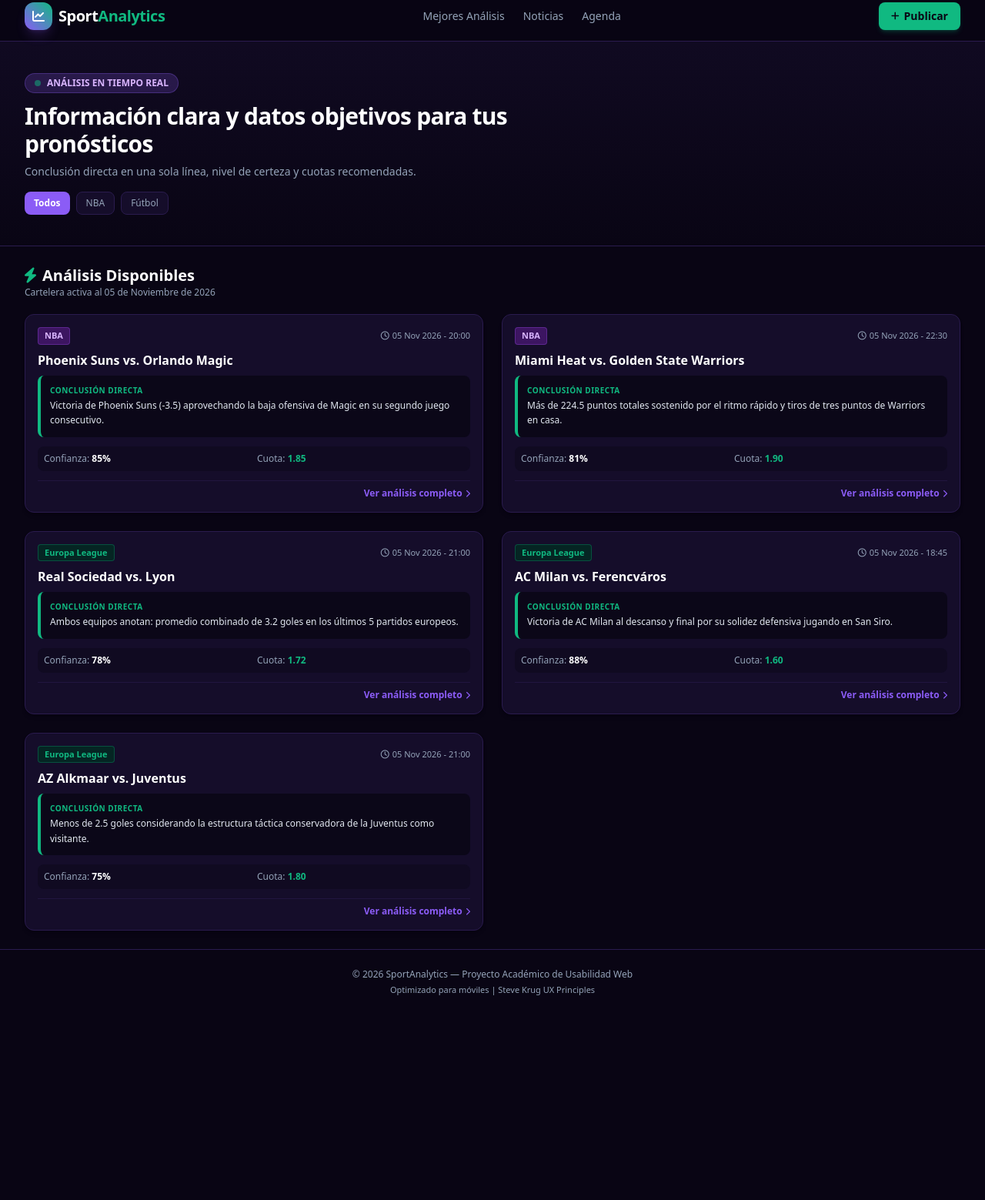
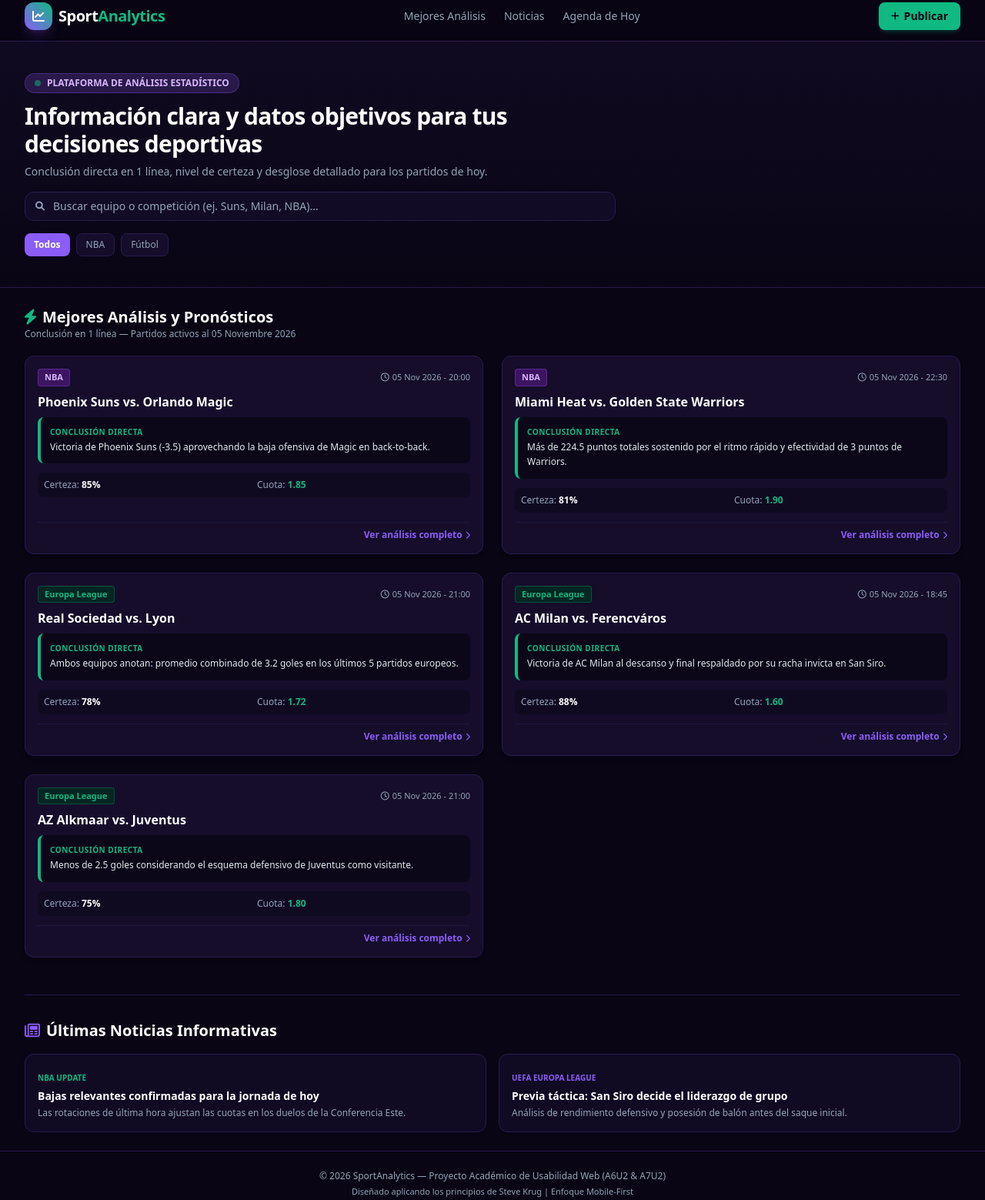
Before and after one commit to j0n4th5/sportanalytics, a plain HTML site: page index.html in a window 1280 px wide. Shown: the part 44-1603 px from the top of the page at 77% size. Before the commit the page ends 1362 px from the top, so only its background shows below. Drawn offline with nearby package versions, Linux system fonts and the light colour scheme.

```diff
--- a/index.html
+++ b/index.html
@@ -3,7 +3,7 @@
 <head>
     <meta charset="UTF-8">
     <meta name="viewport" content="width=device-width, initial-scale=1.0">
-    <title>SportAnalytics | Pronósticos y Análisis Deportivos</title>
+    <title>SportAnalytics | Pronósticos y Análisis Deportivos Pro</title>
     <script src="https://cdn.tailwindcss.com"></script>
     <link href="https://cdnjs.cloudflare.com/ajax/libs/font-awesome/6.0.0/css/all.min.css" rel="stylesheet">
     <script>
@@ -12,12 +12,12 @@
                 extend: {
                     colors: {
                         brand: {
-                            bg: '#090514',          /* Negro profundo con tinte morado */
-                            card: '#150D2A',        /* Morado muy oscuro para tarjetas */
+                            bg: '#090514',          /* Negro profundo */
+                            card: '#150D2A',        /* Morado muy oscuro */
                             border: '#2A1B4E',      /* Borde morado sutil */
                             purple: '#8B5CF6',      /* Morado vibrante */
                             purpleHover: '#7C3AED',
-                            green: '#10B981',       /* Verde esmeralda de acento */
+                            green: '#10B981',       /* Verde esmeralda */
                             greenHover: '#059669',
                             text: '#F8FAFC',
                             muted: '#94A3B8'
@@ -30,10 +30,10 @@
 </head>
 <body class="bg-brand-bg text-brand-text font-sans antialiased selection:bg-brand-green selection:text-brand-bg flex flex-col min-h-screen">
 
-    <!-- Aviso de Juego Responsable -->
-    <div class="bg-purple-950/60 border-b border-brand-border text-purple-200 text-xs py-2 px-4 text-center font-medium">
+    <!-- Aviso de Juego Responsable (Principio UX: Claridad al Inicio) -->
+    <div class="bg-purple-950/70 border-b border-brand-border text-purple-200 text-xs py-2 px-4 text-center font-medium">
         <i class="fa-solid fa-triangle-exclamation mr-1.5 text-brand-green"></i>
-        <span>Juego Responsable: Contenido únicamente informativo. Sin garantías. (+18)</span>
+        <span>Juego Responsable: Contenido únicamente informativo. Las apuestas implican riesgo (+18).</span>
     </div>
 
     <!-- Navegación Persistente Mobile-First -->
@@ -48,15 +48,15 @@
                     <span class="font-bold text-lg sm:text-xl tracking-tight text-white">Sport<span class="text-brand-green">Analytics</span></span>
                 </a>
 
-                <!-- Menú Escritorio -->
+                <!-- Navegación Escritorio -->
                 <nav class="hidden md:flex items-center gap-6">
                     <a href="#analisis" class="text-sm font-medium text-brand-muted hover:text-white transition-colors">Mejores Análisis</a>
                     <a href="#noticias" class="text-sm font-medium text-brand-muted hover:text-white transition-colors">Noticias</a>
-                    <a href="#agenda" class="text-sm font-medium text-brand-muted hover:text-white transition-colors">Agenda</a>
+                    <a href="#agenda" class="text-sm font-medium text-brand-muted hover:text-white transition-colors">Agenda de Hoy</a>
                 </nav>
 
-                <!-- Botón de Acción -->
-                <div class="flex items-center gap-2 sm:gap-3">
+                <!-- Botón de Publicación -->
+                <div class="flex items-center gap-2">
                     <button class="bg-brand-green hover:bg-brand-greenHover text-brand-bg font-bold px-3.5 py-1.5 sm:px-4 sm:py-2 rounded-lg text-xs sm:text-sm transition-all shadow-md shadow-brand-green/20 flex items-center gap-1.5">
                         <i class="fa-solid fa-plus text-xs"></i>
                         <span>Publicar</span>
@@ -66,51 +66,60 @@
         </div>
     </header>
 
-    <!-- Hero Section Móvil Optimizado -->
+    <!-- Hero Section Móvil Optimizado con Buscador -->
     <section class="py-6 sm:py-10 bg-gradient-to-b from-brand-card/60 to-brand-bg border-b border-brand-border">
         <div class="max-w-7xl mx-auto px-4 sm:px-6 lg:px-8">
             <div class="max-w-3xl">
                 <div class="inline-flex items-center gap-2 px-3 py-1 rounded-full bg-brand-purple/20 border border-brand-purple/30 text-purple-300 text-xs font-semibold mb-3">
                     <span class="w-2 h-2 rounded-full bg-brand-green animate-pulse"></span>
-                    ANÁLISIS EN TIEMPO REAL
+                    PLATAFORMA DE ANÁLISIS ESTADÍSTICO
                 </div>
                 <h1 class="text-xl sm:text-3xl font-extrabold text-white tracking-tight leading-tight mb-2">
-                    Información clara y datos objetivos para tus pronósticos
+                    Información clara y datos objetivos para tus decisiones deportivas
                 </h1>
                 <p class="text-xs sm:text-sm text-brand-muted mb-4">
-                    Conclusión directa en una sola línea, nivel de certeza y cuotas recomendadas.
+                    Conclusión directa en 1 línea, nivel de certeza y desglose detallado para los partidos de hoy.
                 </p>
-                <!-- Filtros rápidos para móvil -->
+
+                <!-- Buscador Interactivo -->
+                <div class="relative mb-4">
+                    <div class="absolute inset-y-0 left-0 pl-3.5 flex items-center pointer-events-none text-brand-muted">
+                        <i class="fa-solid fa-magnifying-glass text-xs"></i>
+                    </div>
+                    <input type="text" id="input-buscar" onkeyup="buscarPartidos()" placeholder="Buscar equipo o competición (ej. Suns, Milan, NBA)..." class="w-full pl-9 pr-4 py-2 bg-brand-card/80 border border-brand-border rounded-xl text-xs sm:text-sm text-white placeholder-brand-muted focus:outline-none focus:border-brand-purple transition-all">
+                </div>
+
+                <!-- Filtros Rápidos -->
                 <div class="flex flex-wrap gap-2 text-xs">
                     <button onclick="filtrarDeporte('todos')" class="px-3 py-1.5 rounded-lg bg-brand-purple text-white font-semibold shadow-sm">Todos</button>
-                    <button onclick="filtrarDeporte('NBA')" class="px-3 py-1.5 rounded-lg bg-brand-card text-brand-muted border border-brand-border font-medium">NBA</button>
-                    <button onclick="filtrarDeporte('Futbol')" class="px-3 py-1.5 rounded-lg bg-brand-card text-brand-muted border border-brand-border font-medium">Fútbol</button>
+                    <button onclick="filtrarDeporte('NBA')" class="px-3 py-1.5 rounded-lg bg-brand-card text-brand-muted hover:text-white border border-brand-border font-medium">NBA</button>
+                    <button onclick="filtrarDeporte('Futbol')" class="px-3 py-1.5 rounded-lg bg-brand-card text-brand-muted hover:text-white border border-brand-border font-medium">Fútbol</button>
                 </div>
             </div>
         </div>
     </section>
 
-    <!-- Main Content -->
+    <!-- Main Content: Análisis y Pronósticos -->
     <main id="analisis" class="py-6 max-w-7xl mx-auto px-4 sm:px-6 lg:px-8 flex-1 w-full">
         <div class="flex flex-col sm:flex-row sm:items-center justify-between gap-1 mb-5">
             <div>
                 <h2 class="text-lg sm:text-xl font-bold text-white flex items-center gap-2">
                     <i class="fa-solid fa-bolt text-brand-green"></i>
-                    Análisis Disponibles
+                    Mejores Análisis y Pronósticos
                 </h2>
-                <p class="text-xs text-brand-muted">Cartelera activa al 05 de Noviembre de 2026</p>
+                <p class="text-xs text-brand-muted">Conclusión en 1 línea — Partidos activos al 05 Noviembre 2026</p>
             </div>
         </div>
 
-        <!-- Mensaje cuando no hay partidos activos -->
+        <!-- Mensaje cuando se ocultan todos los partidos -->
         <div id="no-partidos-msg" class="hidden text-center py-12 bg-brand-card/40 rounded-xl border border-brand-border p-6">
             <i class="fa-regular fa-calendar-xmark text-4xl text-brand-purple mb-3"></i>
-            <h3 class="text-base font-bold text-white">No hay análisis activos por ahora</h3>
-            <p class="text-xs text-brand-muted mt-1">Los encuentros pasados se ocultaron automáticamente.</p>
+            <h3 class="text-base font-bold text-white">No hay análisis disponibles para este filtro</h3>
+            <p class="text-xs text-brand-muted mt-1">Los partidos pasados se ocultan automáticamente para mantener la cartelera al día.</p>
         </div>
 
-        <!-- Grilla de partidos completa -->
-        <div id="partidos-container" class="grid gap-4 sm:gap-6 md:grid-cols-2">
+        <!-- Grilla de partidos activos -->
+        <div id="partidos-container" class="grid gap-4 sm:gap-6 md:grid-cols-2 lg:grid-cols-2">
 
             <!-- Partido 1: NBA -->
             <article class="partido-card bg-brand-card rounded-xl border border-brand-border p-4 flex flex-col justify-between hover:border-brand-purple transition-all shadow-md" data-fecha="2026-11-05T23:59:59" data-deporte="NBA">
@@ -119,18 +128,23 @@
                         <span class="text-[11px] font-bold px-2 py-0.5 rounded bg-purple-900/60 text-purple-300 border border-purple-500/30">NBA</span>
                         <span class="text-[11px] text-brand-muted"><i class="fa-regular fa-clock mr-1"></i>05 Nov 2026 - 20:00</span>
                     </div>
+
                     <h3 class="text-base font-bold text-white mb-2">Phoenix Suns vs. Orlando Magic</h3>
+
+                    <!-- Conclusión Directa en 1 Línea (Krug UX) -->
                     <div class="bg-brand-bg/80 rounded-lg p-3 border-l-4 border-brand-green mb-3">
                         <div class="text-[10px] text-brand-green font-bold uppercase tracking-wider mb-0.5">Conclusión Directa</div>
                         <p class="text-xs text-slate-200 font-medium leading-relaxed">
-                            Victoria de Phoenix Suns (-3.5) aprovechando la baja ofensiva de Magic en su segundo juego consecutivo.
+                            Victoria de Phoenix Suns (-3.5) aprovechando la baja ofensiva de Magic en back-to-back.
                         </p>
                     </div>
+
                     <div class="grid grid-cols-2 gap-2 text-xs bg-brand-bg/40 p-2 rounded-lg mb-3 text-brand-muted">
-                        <div>Confianza: <span class="text-white font-semibold">85%</span></div>
+                        <div>Certeza: <span class="text-white font-semibold">85%</span></div>
                         <div>Cuota: <span class="text-brand-green font-semibold">1.85</span></div>
                     </div>
                 </div>
+
                 <div class="pt-2 border-t border-brand-border/60 flex justify-end">
                     <button class="text-xs font-semibold text-brand-purple hover:text-purple-300 flex items-center gap-1">
                         Ver análisis completo <i class="fa-solid fa-chevron-right text-[10px]"></i>
@@ -145,18 +159,22 @@
                         <span class="text-[11px] font-bold px-2 py-0.5 rounded bg-purple-900/60 text-purple-300 border border-purple-500/30">NBA</span>
                         <span class="text-[11px] text-brand-muted"><i class="fa-regular fa-clock mr-1"></i>05 Nov 2026 - 22:30</span>
                     </div>
+
                     <h3 class="text-base font-bold text-white mb-2">Miami Heat vs. Golden State Warriors</h3>
+
                     <div class="bg-brand-bg/80 rounded-lg p-3 border-l-4 border-brand-green mb-3">
                         <div class="text-[10px] text-brand-green font-bold uppercase tracking-wider mb-0.5">Conclusión Directa</div>
                         <p class="text-xs text-slate-200 font-medium leading-relaxed">
-                            Más de 224.5 puntos totales sostenido por el ritmo rápido y tiros de tres puntos de Warriors en casa.
+                            Más de 224.5 puntos totales sostenido por el ritmo rápido y efectividad de 3 puntos de Warriors.
                         </p>
                     </div>
+
                     <div class="grid grid-cols-2 gap-2 text-xs bg-brand-bg/40 p-2 rounded-lg mb-3 text-brand-muted">
-                        <div>Confianza: <span class="text-white font-semibold">81%</span></div>
+                        <div>Certeza: <span class="text-white font-semibold">81%</span></div>
                         <div>Cuota: <span class="text-brand-green font-semibold">1.90</span></div>
                     </div>
                 </div>
+
                 <div class="pt-2 border-t border-brand-border/60 flex justify-end">
                     <button class="text-xs font-semibold text-brand-purple hover:text-purple-300 flex items-center gap-1">
                         Ver análisis completo <i class="fa-solid fa-chevron-right text-[10px]"></i>
@@ -171,18 +189,22 @@
                         <span class="text-[11px] font-bold px-2 py-0.5 rounded bg-emerald-950/80 text-brand-green border border-emerald-500/30">Europa League</span>
                         <span class="text-[11px] text-brand-muted"><i class="fa-regular fa-clock mr-1"></i>05 Nov 2026 - 21:00</span>
                     </div>
+
                     <h3 class="text-base font-bold text-white mb-2">Real Sociedad vs. Lyon</h3>
+
                     <div class="bg-brand-bg/80 rounded-lg p-3 border-l-4 border-brand-green mb-3">
                         <div class="text-[10px] text-brand-green font-bold uppercase tracking-wider mb-0.5">Conclusión Directa</div>
                         <p class="text-xs text-slate-200 font-medium leading-relaxed">
                             Ambos equipos anotan: promedio combinado de 3.2 goles en los últimos 5 partidos europeos.
                         </p>
                     </div>
+
                     <div class="grid grid-cols-2 gap-2 text-xs bg-brand-bg/40 p-2 rounded-lg mb-3 text-brand-muted">
-                        <div>Confianza: <span class="text-white font-semibold">78%</span></div>
+                        <div>Certeza: <span class="text-white font-semibold">78%</span></div>
                         <div>Cuota: <span class="text-brand-green font-semibold">1.72</span></div>
                     </div>
                 </div>
+
                 <div class="pt-2 border-t border-brand-border/60 flex justify-end">
                     <button class="text-xs font-semibold text-brand-purple hover:text-purple-300 flex items-center gap-1">
                         Ver análisis completo <i class="fa-solid fa-chevron-right text-[10px]"></i>
@@ -197,18 +219,22 @@
                         <span class="text-[11px] font-bold px-2 py-0.5 rounded bg-emerald-950/80 text-brand-green border border-emerald-500/30">Europa League</span>
                         <span class="text-[11px] text-brand-muted"><i class="fa-regular fa-clock mr-1"></i>05 Nov 2026 - 18:45</span>
                     </div>
+
                     <h3 class="text-base font-bold text-white mb-2">AC Milan vs. Ferencváros</h3>
+
                     <div class="bg-brand-bg/80 rounded-lg p-3 border-l-4 border-brand-green mb-3">
                         <div class="text-[10px] text-brand-green font-bold uppercase tracking-wider mb-0.5">Conclusión Directa</div>
                         <p class="text-xs text-slate-200 font-medium leading-relaxed">
-                            Victoria de AC Milan al descanso y final por su solidez defensiva jugando en San Siro.
+                            Victoria de AC Milan al descanso y final respaldado por su racha invicta en San Siro.
                         </p>
                     </div>
+
                     <div class="grid grid-cols-2 gap-2 text-xs bg-brand-bg/40 p-2 rounded-lg mb-3 text-brand-muted">
-                        <div>Confianza: <span class="text-white font-semibold">88%</span></div>
+                        <div>Certeza: <span class="text-white font-semibold">88%</span></div>
                         <div>Cuota: <span class="text-brand-green font-semibold">1.60</span></div>
                     </div>
                 </div>
+
                 <div class="pt-2 border-t border-brand-border/60 flex justify-end">
                     <button class="text-xs font-semibold text-brand-purple hover:text-purple-300 flex items-center gap-1">
                         Ver análisis completo <i class="fa-solid fa-chevron-right text-[10px]"></i>
@@ -223,18 +249,22 @@
                         <span class="text-[11px] font-bold px-2 py-0.5 rounded bg-emerald-950/80 text-brand-green border border-emerald-500/30">Europa League</span>
                         <span class="text-[11px] text-brand-muted"><i class="fa-regular fa-clock mr-1"></i>05 Nov 2026 - 21:00</span>
                     </div>
+
                     <h3 class="text-base font-bold text-white mb-2">AZ Alkmaar vs. Juventus</h3>
+
                     <div class="bg-brand-bg/80 rounded-lg p-3 border-l-4 border-brand-green mb-3">
                         <div class="text-[10px] text-brand-green font-bold uppercase tracking-wider mb-0.5">Conclusión Directa</div>
                         <p class="text-xs text-slate-200 font-medium leading-relaxed">
-                            Menos de 2.5 goles considerando la estructura táctica conservadora de la Juventus como visitante.
+                            Menos de 2.5 goles considerando el esquema defensivo de Juventus como visitante.
                         </p>
                     </div>
+
                     <div class="grid grid-cols-2 gap-2 text-xs bg-brand-bg/40 p-2 rounded-lg mb-3 text-brand-muted">
-                        <div>Confianza: <span class="text-white font-semibold">75%</span></div>
+                        <div>Certeza: <span class="text-white font-semibold">75%</span></div>
                         <div>Cuota: <span class="text-brand-green font-semibold">1.80</span></div>
                     </div>
                 </div>
+
                 <div class="pt-2 border-t border-brand-border/60 flex justify-end">
                     <button class="text-xs font-semibold text-brand-purple hover:text-purple-300 flex items-center gap-1">
                         Ver análisis completo <i class="fa-solid fa-chevron-right text-[10px]"></i>
@@ -243,17 +273,37 @@
             </article>
 
         </div>
+
+        <!-- Sección de Noticias Deportivas -->
+        <section id="noticias" class="mt-12 pt-8 border-t border-brand-border">
+            <h2 class="text-lg sm:text-xl font-bold text-white mb-4 flex items-center gap-2">
+                <i class="fa-regular fa-newspaper text-brand-purple"></i>
+                Últimas Noticias Informativas
+            </h2>
+            <div class="grid gap-4 sm:grid-cols-2">
+                <div class="bg-brand-card/70 p-4 rounded-xl border border-brand-border">
+                    <span class="text-[10px] text-brand-green font-bold uppercase">NBA Update</span>
+                    <h4 class="text-sm font-bold text-white mt-1 mb-1">Bajas relevantes confirmadas para la jornada de hoy</h4>
+                    <p class="text-xs text-brand-muted">Las rotaciones de última hora ajustan las cuotas en los duelos de la Conferencia Este.</p>
+                </div>
+                <div class="bg-brand-card/70 p-4 rounded-xl border border-brand-border">
+                    <span class="text-[10px] text-brand-purple font-bold uppercase">UEFA Europa League</span>
+                    <h4 class="text-sm font-bold text-white mt-1 mb-1">Previa táctica: San Siro decide el liderazgo de grupo</h4>
+                    <p class="text-xs text-brand-muted">Análisis de rendimiento defensivo y posesión de balón antes del saque inicial.</p>
+                </div>
+            </div>
+        </section>
     </main>
 
-    <!-- Footer -->
+    <!-- Footer Persistente -->
     <footer class="bg-brand-bg border-t border-brand-border py-6 text-center text-xs text-brand-muted">
         <div class="max-w-7xl mx-auto px-4">
-            <p class="mb-1 text-slate-400">© 2026 SportAnalytics — Proyecto Académico de Usabilidad Web</p>
-            <p class="text-[11px] text-brand-muted">Optimizado para móviles | Steve Krug UX Principles</p>
+            <p class="mb-1 text-slate-400">© 2026 SportAnalytics — Proyecto Académico de Usabilidad Web (A6U2 & A7U2)</p>
+            <p class="text-[11px] text-brand-muted">Diseñado aplicando los principios de Steve Krug | Enfoque Mobile-First</p>
         </div>
     </footer>
 
-    <!-- Script de Ocultamiento Automático de Fecha -->
+    <!-- Lógica de Ocultamiento por Fecha y Búsqueda -->
     <script>
         document.addEventListener('DOMContentLoaded', () => {
             const ahora = new Date();
@@ -264,6 +314,7 @@
                 const fechaLimiteStr = card.getAttribute('data-fecha');
                 if (fechaLimiteStr) {
                     const fechaLimite = new Date(fechaLimiteStr);
+                    // Ocultar si la fecha actual ya superó el horario límite
                     if (ahora > fechaLimite) {
                         card.style.display = 'none';
                     } else {
@@ -306,6 +357,29 @@
                 noMsg.classList.add('hidden');
             }
         }
+
+        function buscarPartidos() {
+            const query = document.getElementById('input-buscar').value.toLowerCase();
+            const tarjetas = document.querySelectorAll('.partido-card');
+            let vis = 0;
+
+            tarjetas.forEach(card => {
+                const texto = card.innerText.toLowerCase();
+                if (texto.includes(query)) {
+                    card.style.display = 'flex';
+                    vis++;
+                } else {
+                    card.style.display = 'none';
+                }
+            });
+
+            const noMsg = document.getElementById('no-partidos-msg');
+            if (vis === 0) {
+                noMsg.classList.remove('hidden');
+            } else {
+                noMsg.classList.add('hidden');
+            }
+        }
     </script>
 </body>
 </html>
```
